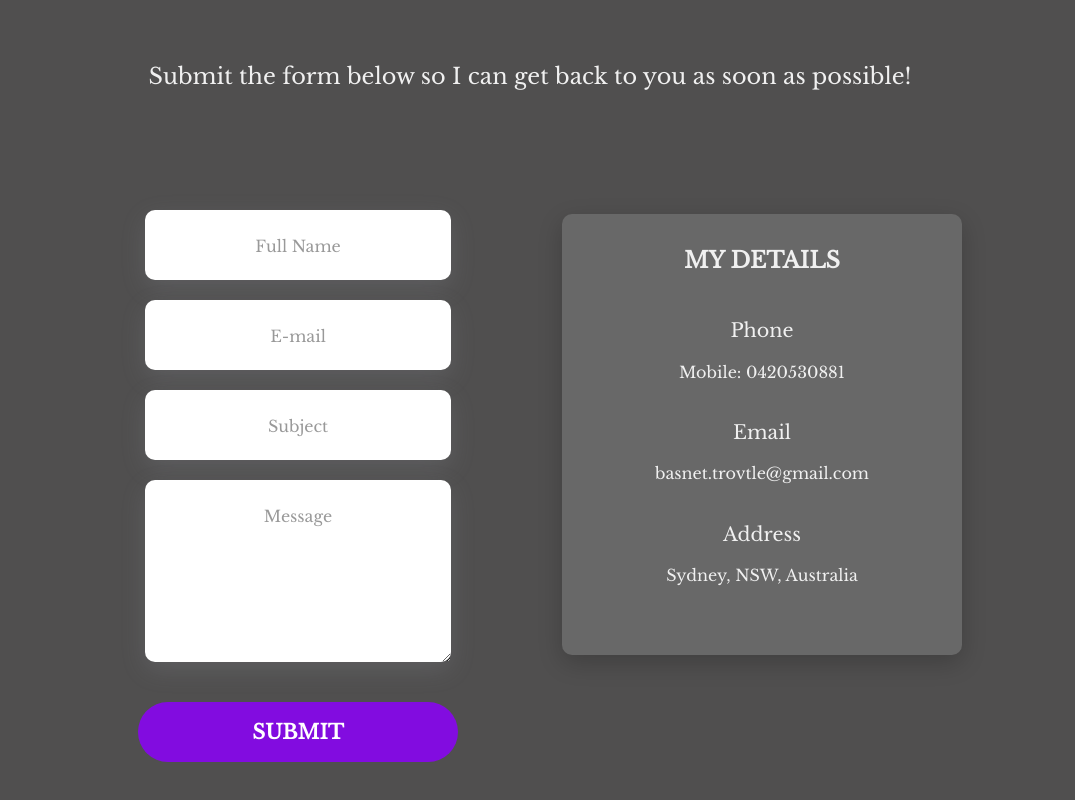
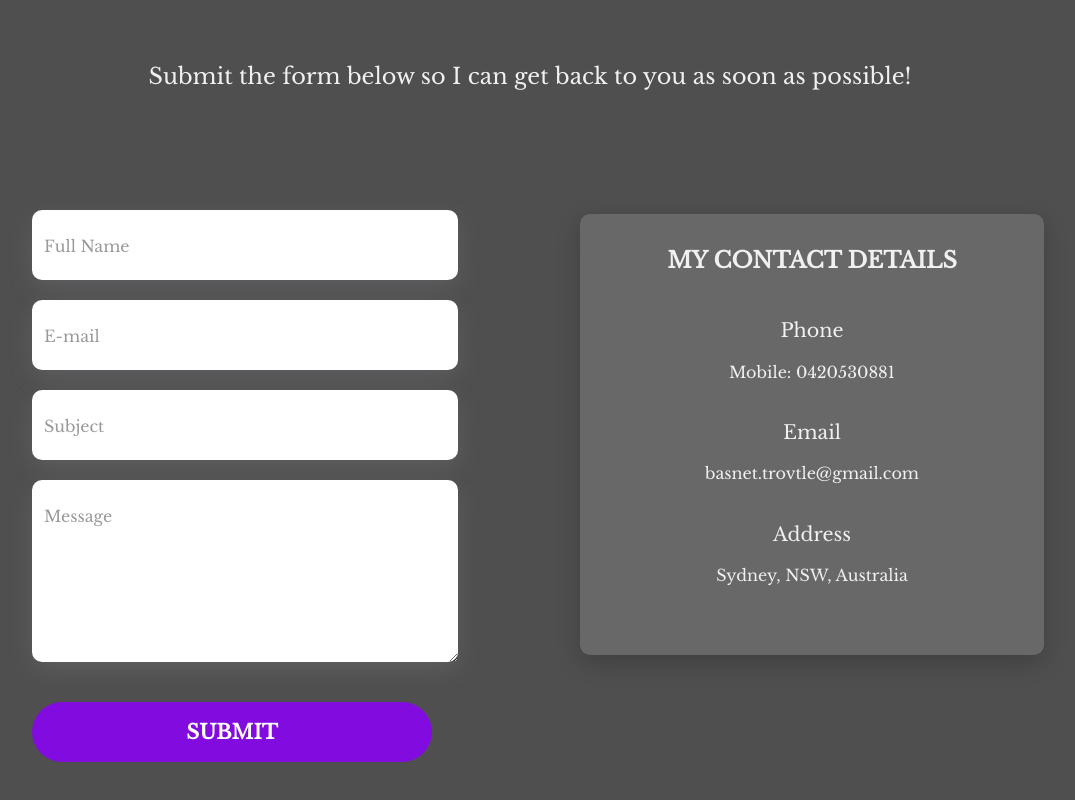
Before and after one commit to RioterTrov97/portfolio-site, a React (Create React App) app: page / in a window 1280 px wide. Shown: the part 3396-4196 px from the top of the page, without its empty margins (110-1185 px from the left). Built offline with nearby package versions, Linux system fonts and the light colour scheme.

Commit message:
Added toast notifications

```diff
--- a/package.json
+++ b/package.json
@@ -8,11 +8,14 @@
     "@testing-library/jest-dom": "^5.11.4",
     "@testing-library/react": "^11.1.0",
     "@testing-library/user-event": "^12.1.10",
+    "axios": "^0.21.1",
     "react": "^17.0.1",
     "react-dom": "^17.0.1",
     "react-in-viewport": "^1.0.0-alpha.16",
     "react-router-dom": "^5.2.0",
     "react-scripts": "4.0.3",
+    "react-toast-notifications": "^2.4.3",
+    "react-toastify": "^7.0.3",
     "react-transition-group": "^4.4.1",
     "react-visibility-sensor": "^5.1.1",
     "typewriter-effect": "^2.17.0",
--- a/src/App.js
+++ b/src/App.js
@@ -8,6 +8,8 @@ import Footer from './Footer';
 import Intro from './Intro';
 import Nav from './Nav';
 import Projects from './Projects';
+import { ToastContainer } from 'react-toastify';
+import 'react-toastify/dist/ReactToastify.css';
 
 function App() {
 	const location = useLocation();
@@ -46,6 +48,17 @@ function App() {
 
 	return (
 		<div className="App">
+			<ToastContainer
+				position="bottom-right"
+				autoClose={5000}
+				hideProgressBar={false}
+				newestOnTop={false}
+				closeOnClick
+				rtl={false}
+				pauseOnFocusLoss
+				draggable
+				pauseOnHover
+			/>
 			<Nav theme={darkTheme} />
 			<Darkmode theme={darkTheme} toggle={toggleTheme} />
 			<Footer theme={darkTheme} />
--- a/src/Contact.css
+++ b/src/Contact.css
@@ -53,17 +53,22 @@
 }
 
 .submitRight {
-	margin: 0 2em;
-	top: 0;
-	width: 400px;
-	max-width: 70%;
+	margin: 0 3em;
+	display: flex;
+	flex-direction: column;
+	align-items: center;
+	width: 100%;
+	max-width: 500px;
 }
 
 .submitLeft {
 	padding: 0 2em;
+	display: flex;
+	flex-direction: column;
+	align-items: center;
 	margin-top: 2em;
-	width: 400px;
-	max-width: 70%;
+	width: 100%;
+	max-width: 500px;
 }
 
 .contactFormSubmit {
@@ -72,8 +77,8 @@
 	font-weight: bold !important;
 	line-height: 1.8rem;
 	padding: 1rem 2.5rem;
-	width: 400px;
-	max-width: 80%;
+	width: 100%;
+	max-width: 400px;
 	border: none;
 	outline: none;
 	font-family: 'Libre Baskerville', serif;
@@ -91,19 +96,19 @@
 
 #float-label {
 	display: flex;
-	align-items: center;
 	flex-direction: column;
-	min-width: 350px;
+	width: 100%;
+	max-width: 400px;
 	position: relative;
 	padding-top: 20px;
 }
 
 #float-label input {
-	width: 600px;
-	max-width: 70%;
+	width: 100%;
+	max-width: 400px;
 	height: 56px;
 	padding: 14px 16px 0 10px;
-	outline: 0;
+	outline: none;
 	border: none;
 	box-shadow: rgba(149, 157, 165, 0.2) 0px 8px 24px;
 	border-radius: 10px;
@@ -118,6 +123,7 @@
 
 #float-label label {
 	font-size: 16px;
+	margin: 0 auto;
 	font-family: 'Libre Baskerville', serif;
 	padding: 0 12px;
 	color: #999;
@@ -140,19 +146,19 @@
 
 #float-label-textarea {
 	display: flex;
-	align-items: center;
 	flex-direction: column;
-	min-width: 350px;
+	width: 100%;
+	max-width: 400px;
 	position: relative;
 	padding-top: 20px;
 }
 
 #float-label-textarea textarea {
-	width: 600px;
-	max-width: 70%;
+	width: 100%;
+	max-width: 400px;
 	height: unset;
 	padding: 32px 16px 0 10px;
-	outline: 0;
+	outline: none;
 	border: none;
 	box-shadow: rgba(149, 157, 165, 0.2) 0px 8px 24px;
 	border-radius: 10px;
@@ -163,6 +169,7 @@
 
 #float-label-textarea label {
 	font-size: 16px;
+	margin: 0 auto;
 	font-family: 'Libre Baskerville', serif;
 	padding: 0 12px;
 	color: #999;
@@ -185,7 +192,8 @@
 	display: flex;
 	align-items: center;
 	flex-direction: column;
-	max-width: 500px;
+	width: 100%;
+	max-width: 400px;
 	margin-top: 3.5em;
 	padding: 2em;
 	background: white;
@@ -242,17 +250,17 @@
 	}
 
 	#float-label input {
-		width: 80%;
+		width: 100%;
 		max-width: 400px;
 	}
 
 	#float-label-textarea textarea {
-		width: 80%;
+		width: 100%;
 		max-width: 400px;
 	}
 
 	.submitRight {
-		width: 80%;
+		width: 100%;
 		max-width: 400px;
 		display: flex;
 		justify-content: center;
@@ -266,7 +274,7 @@
 
 	.submitLeft {
 		width: 90%;
-		max-width: 95%;
+		max-width: 400px;
 	}
 }
 
@@ -279,7 +287,109 @@
 	color: rgb(240, 240, 240);
 }
 
+.contactDarkbackground {
+	background: black;
+	color: rgb(255, 0, 0);
+}
+
 .contactDarkCard {
 	background: rgb(104, 104, 104);
 	box-shadow: rgba(0, 0, 0, 0.2) 0px 8px 24px;
 }
+
+.messageSent {
+	background: rgb(13, 196, 83);
+	border-radius: 0.5em;
+	display: flex;
+}
+
+.messageSent > p {
+	padding: 0.5em 1em;
+	color: white;
+}
+
+.messageSent > button {
+	margin-right: 0.2em;
+	border: none;
+	background: none;
+	outline: none;
+	cursor: pointer;
+	color: white;
+}
+
+.loadingModal {
+	position: absolute;
+	z-index: 999;
+	min-height: 100vh;
+	bottom: 0;
+	min-width: 100vw;
+	background: rgb(143, 143, 143, 0.6);
+	display: flex;
+	align-items: center;
+	justify-content: center;
+	overflow: hidden;
+}
+
+.loadingModal::-webkit-scrollbar {
+	display: none;
+}
+
+.loader,
+.loader:before,
+.loader:after {
+	background: #ffffff;
+	-webkit-animation: load1 1s infinite ease-in-out;
+	animation: load1 1s infinite ease-in-out;
+	width: 1em;
+	height: 4em;
+}
+.loader {
+	color: #ffffff;
+	text-indent: -9999em;
+	margin: 88px auto;
+	position: relative;
+	font-size: 11px;
+	-webkit-transform: translateZ(0);
+	-ms-transform: translateZ(0);
+	transform: translateZ(0);
+	-webkit-animation-delay: -0.16s;
+	animation-delay: -0.16s;
+}
+.loader:before,
+.loader:after {
+	position: absolute;
+	top: 0;
+	content: '';
+}
+.loader:before {
+	left: -1.5em;
+	-webkit-animation-delay: -0.32s;
+	animation-delay: -0.32s;
+}
+.loader:after {
+	left: 1.5em;
+}
+@-webkit-keyframes load1 {
+	0%,
+	80%,
+	100% {
+		box-shadow: 0 0;
+		height: 4em;
+	}
+	40% {
+		box-shadow: 0 -2em;
+		height: 5em;
+	}
+}
+@keyframes load1 {
+	0%,
+	80%,
+	100% {
+		box-shadow: 0 0;
+		height: 4em;
+	}
+	40% {
+		box-shadow: 0 -2em;
+		height: 5em;
+	}
+}
--- a/src/Contact.js
+++ b/src/Contact.js
@@ -1,6 +1,9 @@
 import React, { useState } from 'react';
 import emoji from './images/man_raising_hand.gif';
+import axios from 'axios';
 import './Contact.css';
+import { toast } from 'react-toastify';
+import CloseRoundedIcon from '@material-ui/icons/CloseRounded';
 
 function Contact({ theme }) {
 	const [name, setName] = useState('');
@@ -11,6 +14,8 @@ function Contact({ theme }) {
 	const [isEmailActive, setIsEmailActive] = useState(false);
 	const [isSubjectActive, setIsSubjectActive] = useState(false);
 	const [isMessageActive, setIsMessageActive] = useState(false);
+	const [isLoading, setIsLoading] = useState(false);
+	const [isSent, setIsSent] = useState(false);
 
 	const handleName = (text) => {
 		setName(text);
@@ -52,10 +57,85 @@ function Contact({ theme }) {
 		}
 	};
 
+	const instance = axios.create({
+		baseURL: 'https://secure-plateau-52891.herokuapp.com/',
+	});
+
+	const data = {
+		name,
+		email,
+		message,
+		subject,
+	};
+
+	const resetData = () => {
+		setName('');
+		setEmail('');
+		setSubject('');
+		setMessage('');
+	};
+
 	const handleForm = (e) => {
 		e.preventDefault();
-		alert('Form has been submitted');
+		setIsLoading(true);
+
+		if (!name || !email || !subject || !message) {
+			toast.warn('🙏 Please add all the details!', {
+				position: 'bottom-right',
+				autoClose: 5000,
+				hideProgressBar: false,
+				closeOnClick: true,
+				pauseOnHover: true,
+				draggable: true,
+				progress: undefined,
+			});
+			setIsLoading(false);
+			return;
+		}
+
+		instance.post('/send', data).then((response) => {
+			setIsLoading(false);
+			setIsSent(true);
+			if (response.data.status === 'success') {
+				toast.info('🥰 Your message has been delivered!', {
+					position: 'bottom-right',
+					autoClose: 5000,
+					hideProgressBar: false,
+					closeOnClick: true,
+					pauseOnHover: true,
+					draggable: true,
+					progress: undefined,
+				});
+				resetData();
+			} else if (response.data.status === 'fail') {
+				setIsLoading(false);
+				toast.error('😭 Sorry, your message could not be delivered!', {
+					position: 'bottom-right',
+					autoClose: 5000,
+					hideProgressBar: false,
+					closeOnClick: true,
+					pauseOnHover: true,
+					draggable: true,
+					progress: undefined,
+				});
+			}
+		});
 	};
+
+	const loadingModal = (
+		<div className="loadingModal">
+			<div class="loader">Loading...</div>
+		</div>
+	);
+
+	const confirmMessageSent = (
+		<div className="messageSent">
+			<p>I have received your message. Thankyou 🥰</p>
+			<button onClick={() => setIsSent(false)}>
+				<CloseRoundedIcon />
+			</button>
+		</div>
+	);
 
 	return (
 		<section
@@ -63,6 +143,7 @@ function Contact({ theme }) {
 			className={
 				theme ? 'contactContainer' : 'contactContainer contactBlack'
 			}>
+			{isLoading ? loadingModal : null}
 			<div className="contactPage">
 				<div
 					className={
@@ -80,11 +161,11 @@ function Contact({ theme }) {
 				</p>
 				<div className="contactBody">
 					<div className="submitLeft">
+						{isSent && confirmMessageSent}
 						<div id="float-label">
 							<input
 								id="full-name"
 								type="text"
-								className={theme ? null : 'contactDarkInput'}
 								value={name}
 								onChange={(e) => handleName(e.target.value)}
 							/>
@@ -98,7 +179,6 @@ function Contact({ theme }) {
 							<input
 								type="email"
 								id="email"
-								className={theme ? null : 'contactDarkText'}
 								value={email}
 								onChange={(e) => handleEmail(e.target.value)}
 							/>
@@ -154,7 +234,7 @@ function Contact({ theme }) {
 										? 'contactInfoHeading'
 										: 'contactInfoHeading contactDarkText'
 								}>
-								MY DETAILS
+								MY CONTACT DETAILS
 							</h5>
 							<p
 								className={
```
Also changed, not shown: 1 other file (tests, documents, lock files or other folders).
